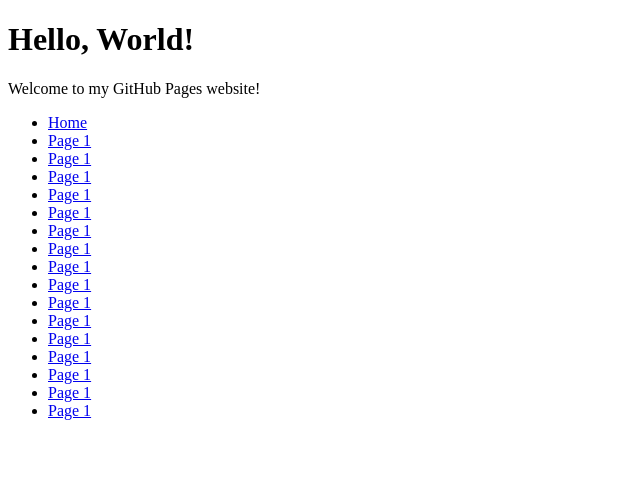
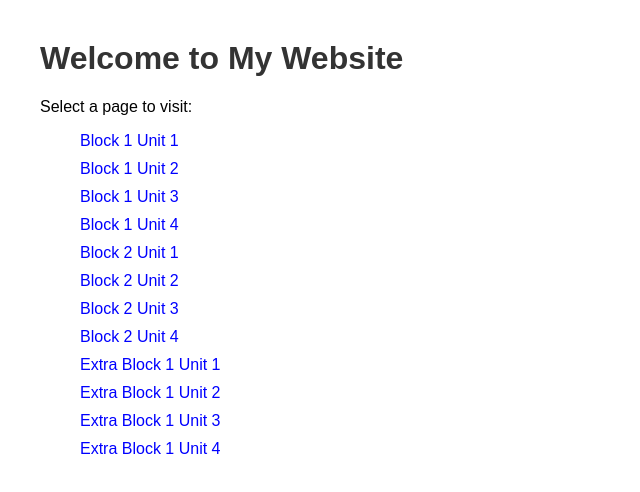
Before and after one commit to Panda-li-cyber/Panglish, a plain HTML site: page index.html in a window 1280 px wide. Shown: the whole page, without its empty margins (0-640 px from the left). Drawn offline with Linux system fonts and the light colour scheme.

Commit message:
Update index.html

```diff
--- a/index.html
+++ b/index.html
@@ -1,33 +1,47 @@
 <!DOCTYPE html>
-<html>
+<html lang="en">
 <head>
+    <meta charset="UTF-8">
     <title>Welcome to My Website</title>
+    <style>
+        body {
+            font-family: Arial, sans-serif;
+            margin: 40px;
+        }
+        h1 {
+            color: #333;
+        }
+        ul {
+            list-style-type: none;
+        }
+        li {
+            margin: 10px 0;
+        }
+        a {
+            text-decoration: none;
+            color: blue;
+        }
+        a:hover {
+            text-decoration: underline;
+        }
+    </style>
 </head>
 <body>
-    <h1>Hello, World!</h1>
-    <p>Welcome to my GitHub Pages website!</p>
-    </body>
-<nav>
-  <ul>
-    <li><a href="index.html">Home</a></li>
-    <li><a href="b1u1.html">Page 1</a></li>
-    <li><a href="b1u2.html">Page 1</a></li>
-    <li><a href="b1u3.html">Page 1</a></li>
-    <li><a href="b1u4.html">Page 1</a></li>
-      <li><a href="b2u1.html">Page 1</a></li>
-      <li><a href="b2u2.html">Page 1</a></li>
-      <li><a href="b2u3.html">Page 1</a></li>
-      <li><a href="b2u4.html">Page 1</a></li>
-      <li><a href="b3u1.html">Page 1</a></li>
-      <li><a href="b3u2.html">Page 1</a></li>
-      <li><a href="b3u3.html">Page 1</a></li>
-      <li><a href="b3u4.html">Page 1</a></li>
-      <li><a href="xb1u1.html">Page 1</a></li>
-      <li><a href="xb1u2.html">Page 1</a></li>
-      <li><a href="xb1u3.html">Page 1</a></li>
-      <li><a href="xb1u4.html">Page 1</a></li>
-    <!-- 更多链接 -->
-  </ul>
-</nav>
-
+    <h1>Welcome to My Website</h1>
+    <p>Select a page to visit:</p>
+    <ul>
+        <li><a href="b1u1.html">Block 1 Unit 1</a></li>
+        <li><a href="b1u2.html">Block 1 Unit 2</a></li>
+        <li><a href="b1u3.html">Block 1 Unit 3</a></li>
+        <li><a href="b1u4.html">Block 1 Unit 4</a></li>
+        <li><a href="b2u1.html">Block 2 Unit 1</a></li>
+        <li><a href="b2u2.html">Block 2 Unit 2</a></li>
+        <li><a href="b2u3.html">Block 2 Unit 3</a></li>
+        <li><a href="b2u4.html">Block 2 Unit 4</a></li>
+        <li><a href="xb1u1.html">Extra Block 1 Unit 1</a></li>
+        <li><a href="xb1u2.html">Extra Block 1 Unit 2</a></li>
+        <li><a href="xb1u3.html">Extra Block 1 Unit 3</a></li>
+        <li><a href="xb1u4.html">Extra Block 1 Unit 4</a></li>
+    </ul>
+</body>
 </html>
```
